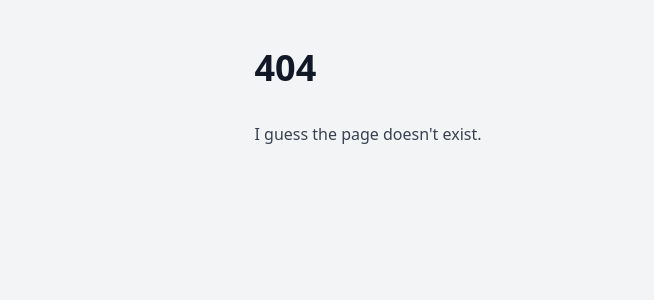
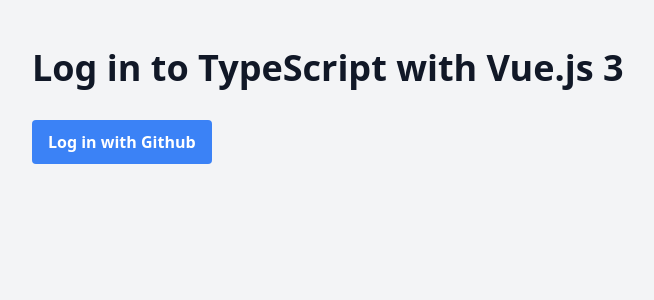
Before and after one commit to podlesnyi-pavel/mastaring-nuxt-3-course, a Nuxt app: page /login in a window 1280 px wide. Before the commit this address had no page. Shown: the top 300 px of the page, without its empty margins (272-926 px from the left). Built offline with nearby package versions, Linux system fonts and the light colour scheme.

Commit message:
create useFirstLesson, logi page, change index main page

```diff
--- /dev/null
+++ b/composables/useFirstLesson.ts
@@ -0,0 +1,4 @@
+export default () => {
+  const { chapters } = useCourse();
+  return chapters[0].lessons[0];
+};
--- a/error.vue
+++ b/error.vue
@@ -19,8 +19,7 @@
 const error = useError();
 const handleError = () => {
   clearError({
-    redirect:
-      '/course/chapter/1-chapter-1/lesson/1-introduction-to-typescript-with-vue-js-3',
+    redirect: useFirstLesson().path,
   });
 };
 </script>
--- a/pages/course.vue
+++ b/pages/course.vue
@@ -1,9 +1,10 @@
 <template>
+  <div>
     <div class="prose mb-12">
       <h1>
         <span class="font-medium">
           Course:
-        <span class="font-bold">Mastering Nuxt 3</span>
+          <span class="font-bold">{{ title }}</span>
         </span>
       </h1>
     </div>
@@ -55,13 +56,14 @@
         </NuxtErrorBoundary>
       </div>
     </div>
+  </div>
 </template>
 
 <script lang="ts" setup>
 useHead({
   title: 'Course: Mastering Nuxt 3',
 });
-const { chapters } = useCourse();
+const { chapters, title } = useCourse();
 
 const resetError = async (error) => {
   await navigateTo(
--- a/pages/index.vue
+++ b/pages/index.vue
@@ -1,7 +1,9 @@
-<template>Hello, world!</template>
+<template>
+  <NuxtLink class="underline font-medium" :href="firstLesson.path">
+    Go to first lesson
+  </NuxtLink>
+</template>
 
 <script setup lang="ts">
-definePageMeta({
-  redirect: 'course',
-});
+const firstLesson = useFirstLesson();
 </script>
--- /dev/null
+++ b/pages/login.vue
@@ -0,0 +1,12 @@
+<template>
+  <div class="prose w-full max-w-2xl h-9">
+    <h1>Log in to {{ title }}</h1>
+    <button class="bg-blue-500 text-white font-bold py-2 px-4 rounded">
+      Log in with Github
+    </button>
+  </div>
+</template>
+
+<script setup lang="ts">
+const { title } = useCourse();
+</script>
```
Lines whose indentation alone changed are shown as unchanged.
